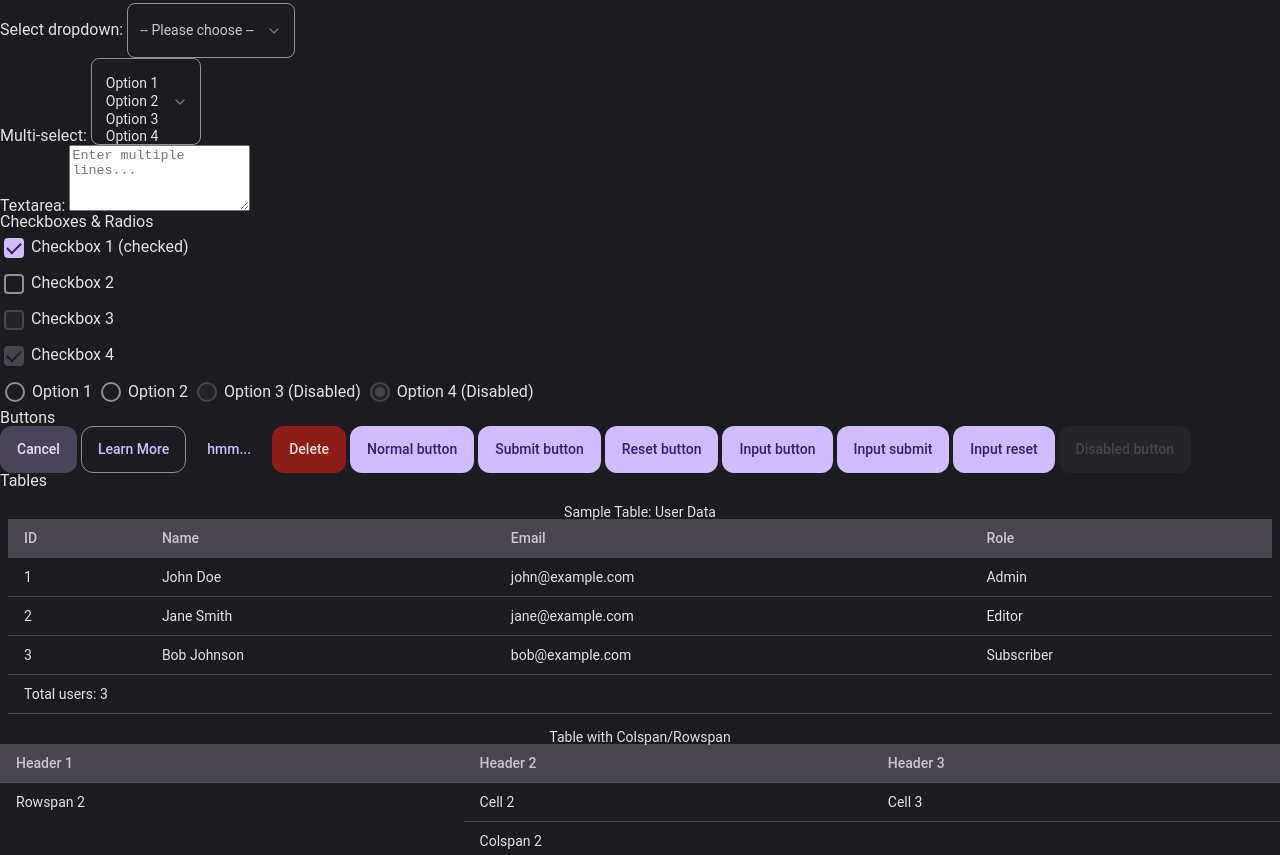
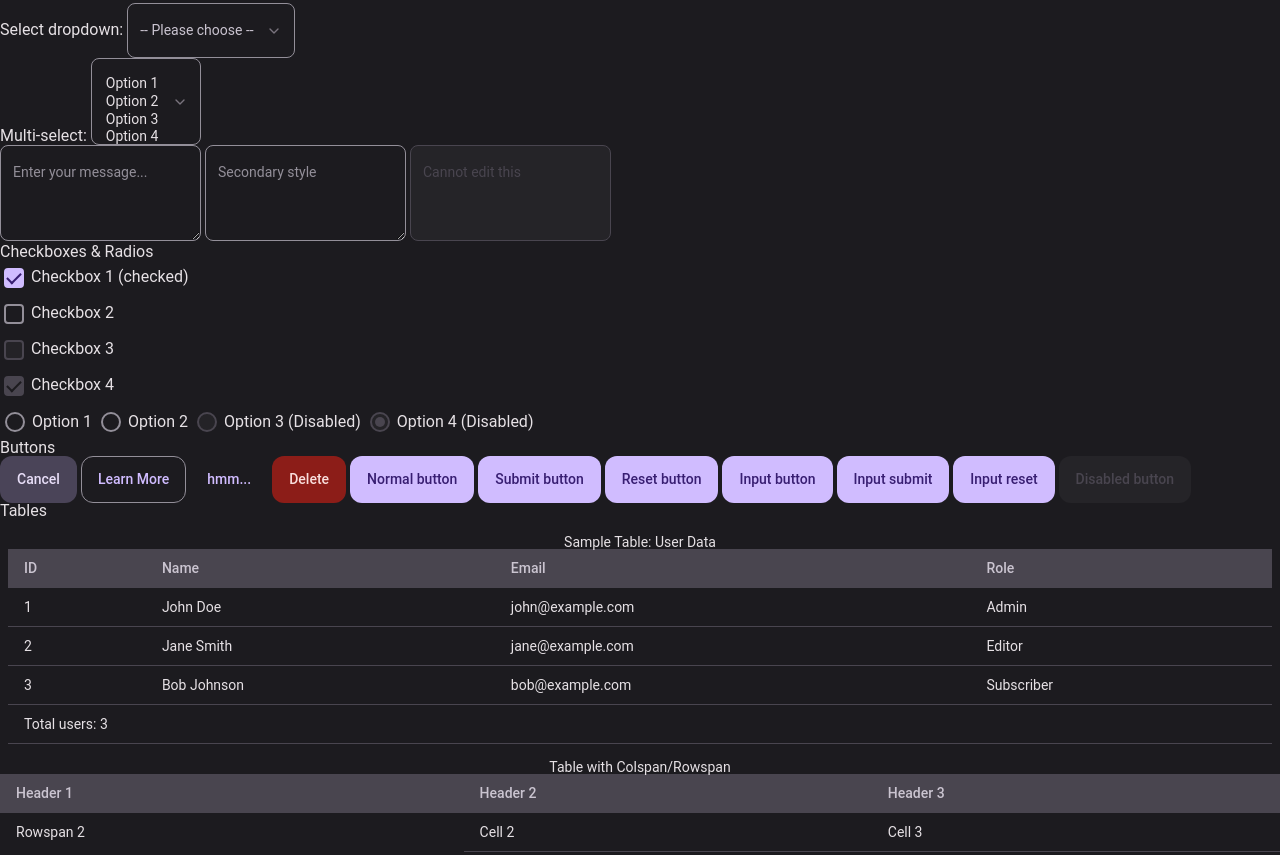
Before and after one commit to z-npm/zui, a website built with Vite: page index.html in a window 1280 px wide. Shown: the part 913-1768 px from the top of the page. Built offline with nearby package versions, Linux system fonts and the light colour scheme.

Commit message:
Improve text area in default.scss

```diff
--- a/index.html
+++ b/index.html
@@ -207,15 +207,17 @@ function hello() {
                   <option value="4">Option 4</option>
                 </select>
               </div>
-              <div>
-                <label for="textarea">Textarea:</label>
-                <textarea
-                  id="textarea"
-                  name="textarea"
-                  rows="4"
-                  placeholder="Enter multiple lines..."
-                ></textarea>
-              </div>
+              <!-- Basic Textarea -->
+              <textarea placeholder="Enter your message..."></textarea>
+
+              <!-- Secondary Variant -->
+              <textarea
+                class="secondary"
+                placeholder="Secondary style"
+              ></textarea>
+
+              <!-- Disabled State -->
+              <textarea disabled>Cannot edit this</textarea>
             </fieldset>
 
             <fieldset>
--- a/src/lib/styles/default.scss
+++ b/src/lib/styles/default.scss
@@ -6,6 +6,66 @@ body {
   font-family: var(--zui-font-family);
   background-color: var(--zui-color-background);
   color: var(--zui-color-text-primary);
+}
+
+/* ========================================
+TEXTAREA
+======================================== */
+textarea {
+  font-family: var(--zui-font-family);
+  font-size: var(--zui-font-size-md);
+  line-height: var(--zui-line-height-normal);
+  padding-inline: var(--zui-space-sm);
+  padding-block: var(--zui-space-md);
+  border: 1px solid var(--zui-color-outline);
+  border-radius: var(--zui-radius-sm);
+  background-color: var(--zui-color-surface);
+  color: var(--zui-color-text-primary);
+  transition:
+    border-color var(--zui-motion-duration-normal) ease,
+    background-color var(--zui-motion-duration-normal) ease,
+    box-shadow var(--zui-motion-duration-normal) ease;
+  box-sizing: border-box;
+  min-height: 6rem;
+  resize: vertical;
+  cursor: text;
+
+  &:hover {
+    border-color: var(--zui-color-primary-hover);
+    background-color: var(--zui-state-layer-hover);
+  }
+
+  &:focus-visible {
+    outline: 2px solid var(--zui-color-primary);
+    outline-offset: 2px;
+  }
+
+  &:disabled,
+  &[disabled] {
+    background-color: var(--zui-state-layer-disabled);
+    border-color: var(--zui-color-outline-variant);
+    color: var(--zui-color-text-disabled);
+    cursor: not-allowed;
+    pointer-events: none;
+    resize: none;
+  }
+
+  &::placeholder {
+    color: var(--zui-color-text-placeholder);
+    opacity: 1;
+  }
+
+  &.secondary {
+    color: var(--zui-color-text-secondary);
+
+    &:hover {
+      border-color: var(--zui-color-secondary-container);
+    }
+
+    &:focus-visible {
+      outline: 2px solid var(--zui-color-secondary);
+    }
+  }
 }
 
 /* ========================================
```
